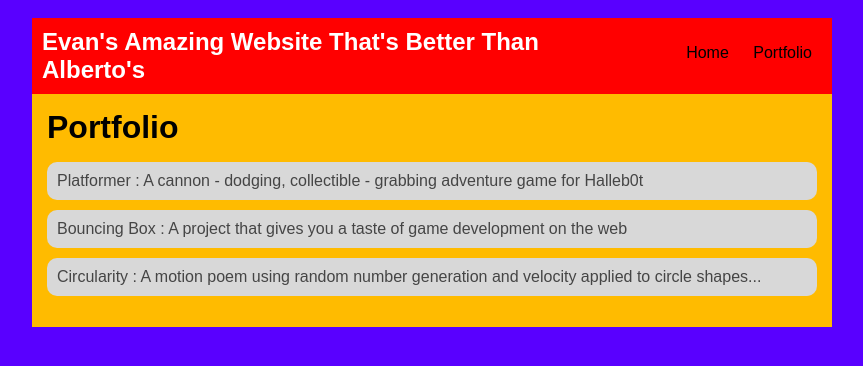
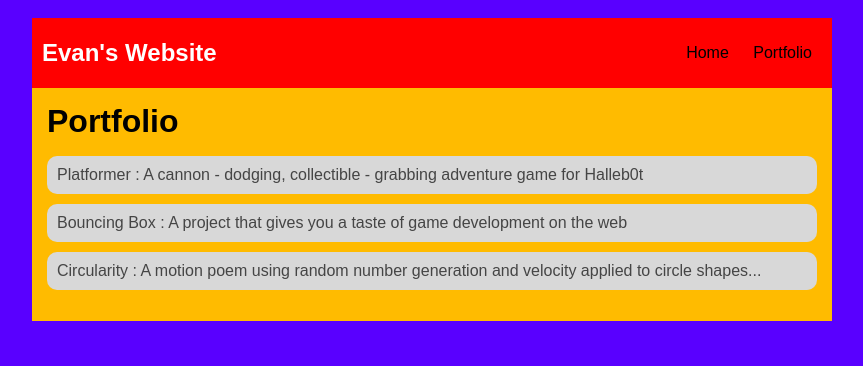
Before and after one commit to EvanScipione/EvanScipione.github.io, a plain HTML site: page portfolio.html in a window 1280 px wide. Shown: the whole page, without its empty margins (208-1071 px from the left). Drawn offline with Linux system fonts and the light colour scheme.

Commit message:
add portfolio.html file

```diff
--- a/portfolio.html
+++ b/portfolio.html
@@ -1,7 +1,7 @@
 <!DOCTYPE HTML>
 <html>
     <head>
-        <title>Evan's Amazing Portfolio</title>
+        <title>Evan's Portfolio</title>
         <style type="text/css">
             body {
                 background: rgb(89, 0, 255);
@@ -86,7 +86,7 @@
       <div id="all-contents">
         <nav>
            <!--Nav stuff here-->
-            <h1>Evan's Amazing Website That's Better Than Alberto's</h1>
+            <h1>Evan's Website</h1>
             <ul id="nav-ul">
                <li class="nav-li">
                <a class="nav-a" href="index.html">Home</a>
```
Also changed, not shown: index.html (+1 -1 lines).
